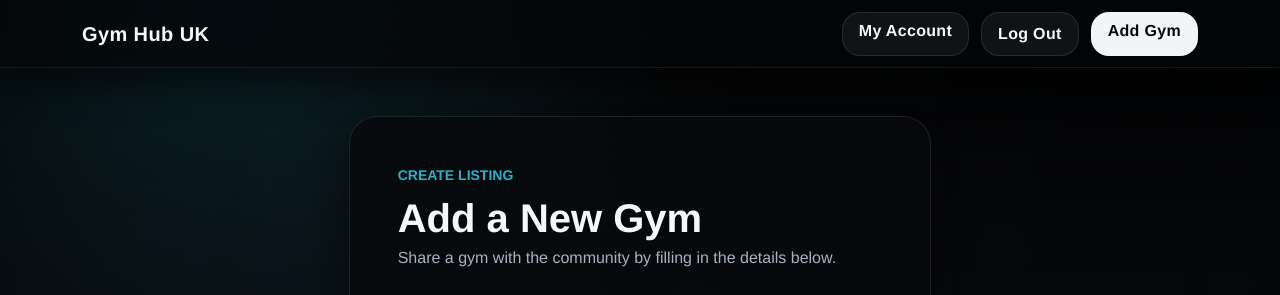
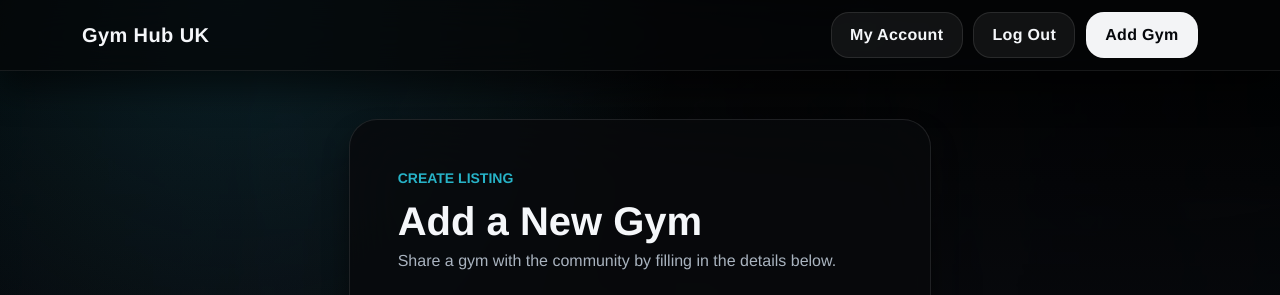
Before and after one commit to bankaiogx/gym-hub, a Django app: page /gyms/add/ in a window 1280 px wide. Shown: the top 295 px of the page. Run offline with Django 4.2, Linux system fonts and the light colour scheme; the visitor is signed in with stand-in values (Sample User, id 1); data that the repository does not hold is empty; parts of the project's set-up code (start-up, migrations or seed data) failed here and were passed over.

Commit message:
fixed nav bar bug, buttons were stacked vertically

```diff
--- a/gyms/static/gyms/css/styles.css
+++ b/gyms/static/gyms/css/styles.css
@@ -73,6 +73,11 @@ h6 {
     border-bottom: 1px solid rgba(255, 255, 255, 0.08);
     box-shadow: 0 18px 32px rgba(0, 0, 0, 0.55);
     min-height: 68px;
+    padding-block: 0.75rem;
+}
+
+.navbar .container {
+    flex-direction: row;
 }
 
 .navbar-brand {
@@ -84,9 +89,23 @@ h6 {
 .navbar-actions {
     align-items: center;
     display: flex;
-    flex-wrap: wrap;
-    gap: 0.75rem;
+    flex-wrap: nowrap;
+    gap: 0.65rem;
     justify-content: flex-end;
+}
+
+.navbar-actions form {
+    display: flex;
+}
+
+.navbar-actions .btn {
+    align-items: center;
+    display: inline-flex;
+    height: 46px;
+    justify-content: center;
+    line-height: 1;
+    padding: 0 1.15rem;
+    white-space: nowrap;
 }
 
 .btn {
```
